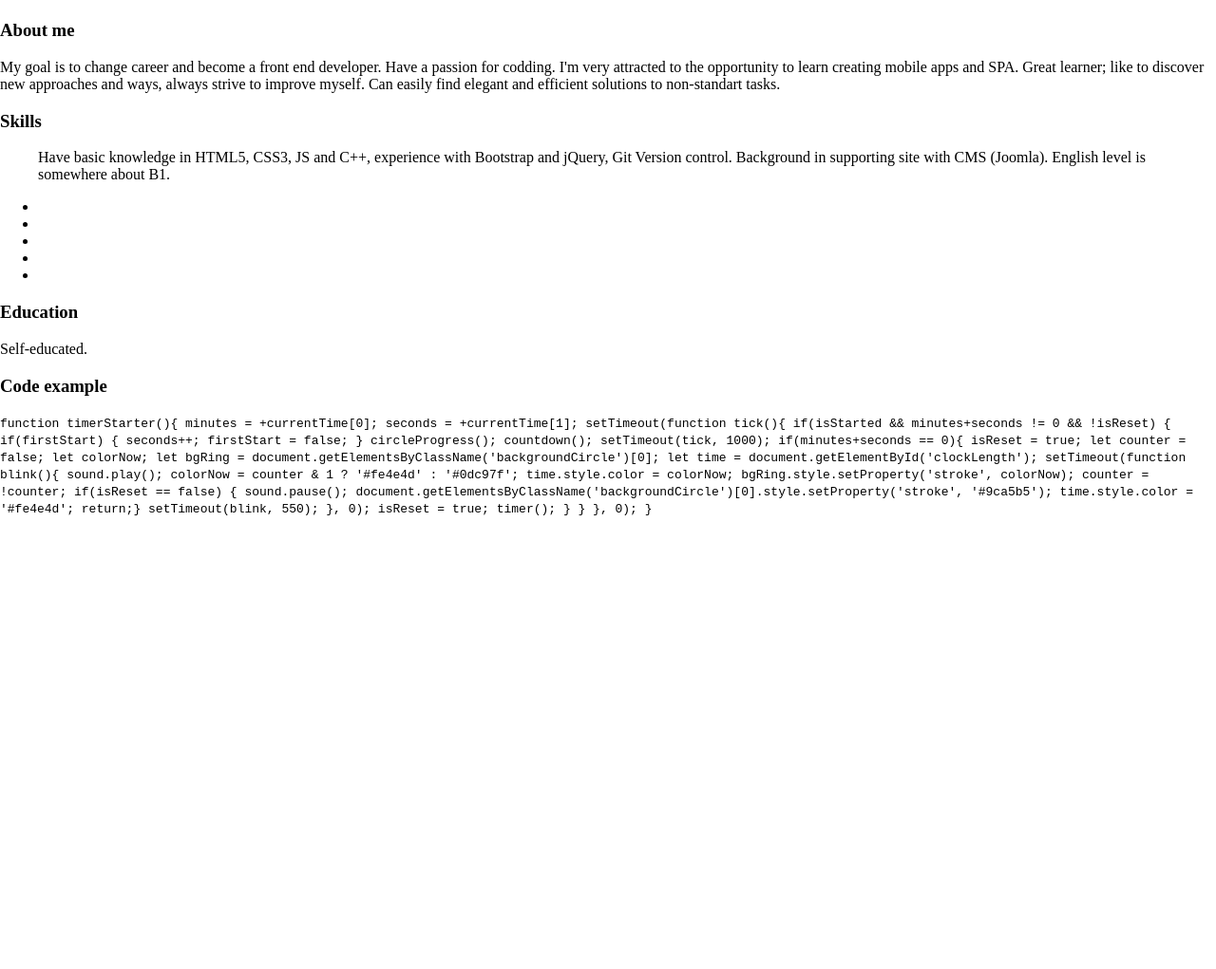
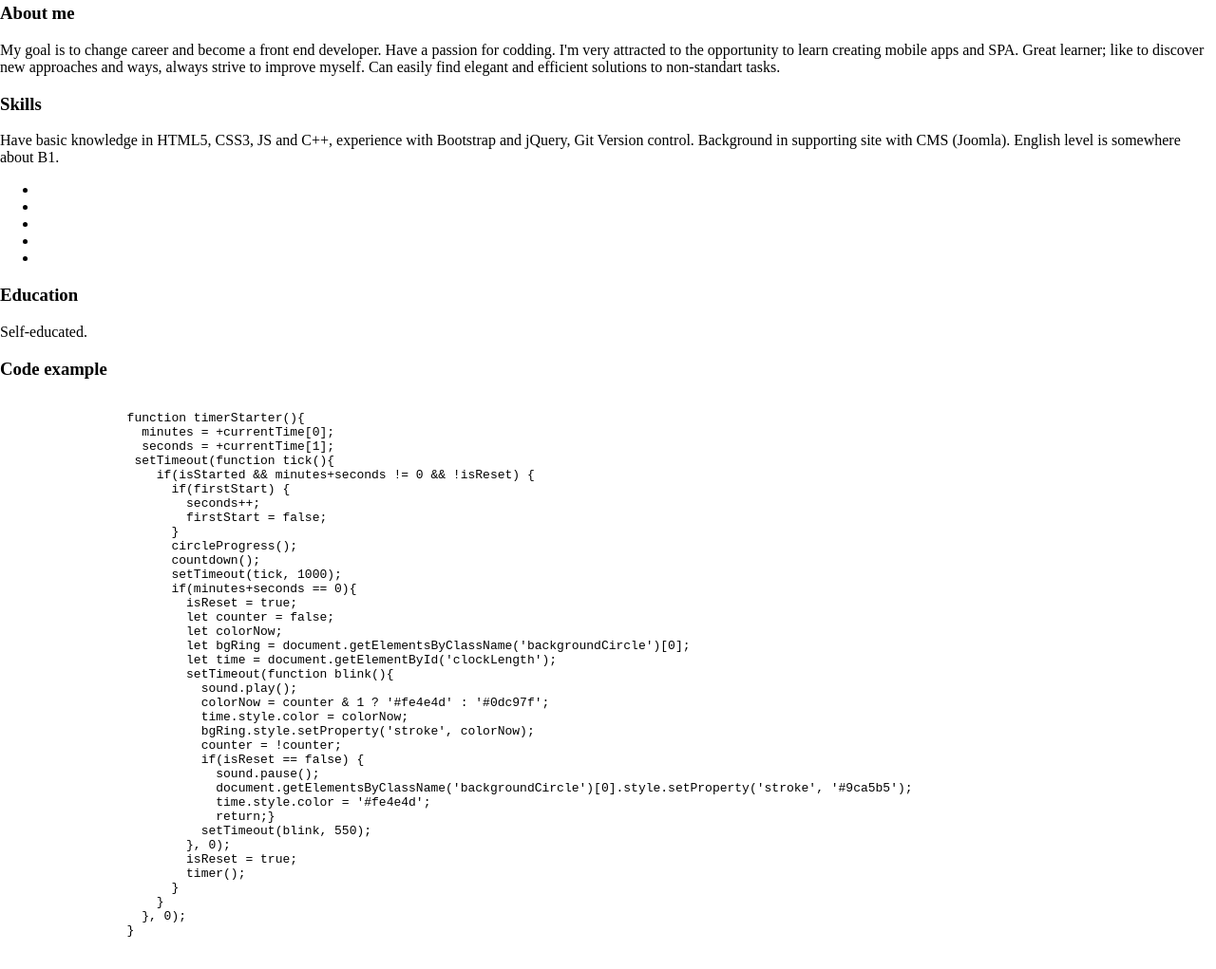
Before and after one commit to 4ebula/rsschool-cv, a plain HTML site: page index.html in a window 1280 px wide. Shown: the part 208-1229 px from the top of the page at 95% size. Before the commit the page ends 800 px from the top, so only its background shows below. Drawn offline with Linux system fonts and the light colour scheme.

Commit message:
fix: change information in index file

```diff
--- a/index.html
+++ b/index.html
@@ -1,5 +1,6 @@
 <!DOCTYPE html>
 <html lang="en">
+
 <head>
   <meta charset="UTF-8">
   <meta http-equiv="X-UA-Compatible" content="IE=edge">
@@ -7,9 +8,12 @@
   <link rel="stylesheet" href="style.css">
   <title>CV</title>
 </head>
+
 <body>
   <div class="container">
-    <main><h1>Gleb Pissarik</h1></main>
+    <main>
+      <h1>Gleb Pissarik</h1>
+    </main>
     <div>
       <h3>Contacts</h3>
       <ul>
@@ -17,24 +21,24 @@
         <li>+375 29 230 86 80</li>
         <li><a href="https://t.me/Chebula" target="_blank">Telegram</a></li>
         <li><a href="https://github.com/4ebula" target="_blank">Github</a></li>
-        <li></li>
       </ul>
     </div>
     <div>
       <h3>About me</h3>
       <p>My goal is to change career and become a front end developer. Have a passion for codding.
         I'm very attracted to the opportunity to learn creating mobile apps and SPA.
-        Great learner; like to discover new approaches and ways, always strive to improve myself. Can easily find elegant and efficient solutions to non-standart tasks.
+        Great learner; like to discover new approaches and ways, always strive to improve myself. Can easily find
+        elegant and efficient solutions to non-standart tasks.
       </p>
     </div>
     <div>
       <h3>Skills</h3>
-      <ul>
       <p>
         Have basic knowledge in HTML5, CSS3, JS and C++, experience with Bootstrap and jQuery, Git Version control.
         Background in supporting site with CMS (Joomla).
         English level is somewhere about B1.
       </p>
+      <ul>
         <li></li>
         <li></li>
         <li></li>
@@ -49,6 +53,8 @@
     <div>
       <h3>Code example</h3>
 
+      <figure>
+        <pre>
           <code>
             function timerStarter(){
               minutes = +currentTime[0];
@@ -82,17 +88,19 @@
                       setTimeout(blink, 550);
                     }, 0);
                     isReset = true;
-
                     timer();
                   }
                 }
               }, 0);
             }
           </code>
+        </pre>
+      </figure>
     </div>
 
     <footer></footer>
   </div>
 
 </body>
+
 </html>
```
Lines whose indentation alone changed are shown as unchanged.
